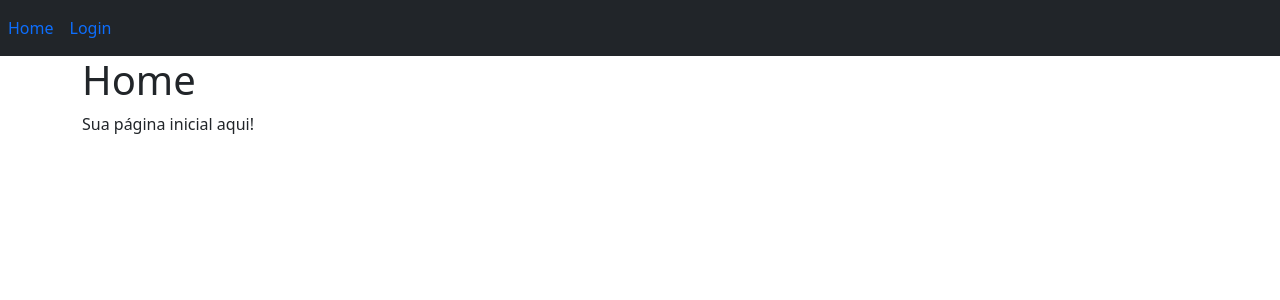
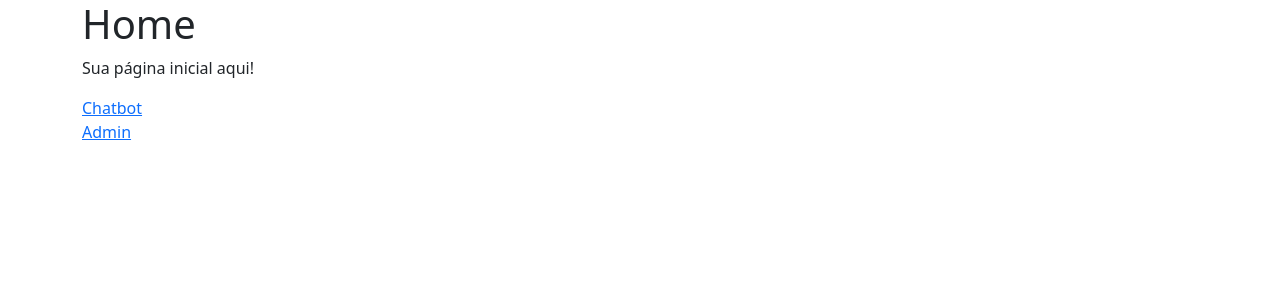
Before and after one commit to Ketlinl/chatbot, a Django app: page / in a window 1280 px wide. Shown: the top 300 px of the page. Run offline with Django 3.2, Linux system fonts and the light colour scheme.

Commit message:
Change home page

```diff
--- a/project/home/static/chatbot.js
+++ b/project/home/static/chatbot.js
@@ -16,9 +16,9 @@ function makeQuestion() {
   questionSended = questionSended.replace(/[^a-zA-Z0-9@,.;:!-\s]/g, '');
 
   const $msg = document.getElementById("msg");
-  const $userId = document.getElementById("user_id");
+  const $protocol = document.getElementById("protocol");
   const $codeBefore = document.getElementById("code_before");
-  const userId = Number($userId.value);
+  const protocol = Number($protocol.value);
   const codeBefore = Number($codeBefore.value);
 
   // Remove o link para rolar o scroll para o final de forma automática
@@ -28,7 +28,7 @@ function makeQuestion() {
   // Abre uma conexão HTTP
   const http = new XMLHttpRequest();
   const async = true;
-  http.open('GET', `/perguntas/${userId}/answer/${codeBefore}/${questionSended}/`, async);
+  http.open('GET', `/perguntas/${protocol}/answer/${codeBefore}/${questionSended}/`, async);
   http.setRequestHeader('Content-Type', 'application/x-www-form-urlencoded');
   // Executa na conclusão do envio da requisição.
   http.onreadystatechange = function() {
--- a/project/home/templates/base.html
+++ b/project/home/templates/base.html
@@ -8,36 +8,6 @@
     {% block css %}{% endblock %}
   </head>
   <body>
-    {% block nav %}
-      <nav class="navbar navbar-expand-sm bg-dark">
-        <ul class="navbar-nav">
-          <li class="nav-item">
-            <a class="nav-link" href="/">Home</a>
-          </li>
-          <li class="nav-item">
-            <a class="nav-link" href="/perguntas/{{user_id}}">Cadastro</a>
-          </li>
-          <li class="nav-item">
-            <a class="nav-link" href="#" onclick="window.open('http://localhost/perguntas/{{user_id}}/chatbot/', '', 'width=410,height=450');">
-              Chatbot
-            </a>
-          </li>
-          <li class="nav-item">
-            <a class="nav-link" href="/perguntas/{{user_id}}/criar-pergunta/">Criar Pergunta</a>
-          </li>
-          <li class="nav-item">
-            <a class="nav-link" href="/capturas/{{user_id}}/">Capturas</a>
-          </li>
-          <li class="nav-item">
-            <a class="nav-link" href="/perguntas/{{user_id}}/api/">API</a>
-          </li>
-          <li class="nav-item">
-            <a class="nav-link" href="/logout/">Sair</a>
-          </li>
-        </ul>
-      </nav>
-    {% endblock %}
-
     {% block body %}{% endblock %}
 
     <script src="https://cdn.jsdelivr.net/npm/bootstrap@5.1.3/dist/js/bootstrap.bundle.min.js"></script>
--- a/project/home/templates/chatbot.html
+++ b/project/home/templates/chatbot.html
@@ -29,7 +29,7 @@
       onkeypress="return Send(event)"
       placeholder="Digite a sua mensagem e tecle Enter..."
     />
-    <input type="hidden" id="user_id" value="{{user_id}}" />
+    <input type="hidden" id="protocol" value="{{protocol}}" />
     <input type="hidden" id="code_before" value="0" />
   </div>
 {% endblock %}
--- a/project/home/templates/home.html
+++ b/project/home/templates/home.html
@@ -1,20 +1,13 @@
 {% extends "base.html" %}
 {% block title %}Home{% endblock %}
-{% block nav %}
-  <nav class="navbar navbar-expand-sm bg-dark">
-    <ul class="navbar-nav">
-      <li class="nav-item">
-        <a class="nav-link" href="/">Home</a>
-      </li>
-      <li class="nav-item">
-        <a class="nav-link" href="/usuarios/login/">Login</a>
-      </li>
-    </ul>
-  </nav>
-{% endblock %}
 {% block body %}
   <div class="container">
     <h1>Home</h1>
     <p>Sua página inicial aqui!</p>
+    <a href="#" onclick="window.open('http://{{host}}/{{protocol}}/chatbot/', '', 'width=410,height=450');">
+      Chatbot
+    </a>
+    <br />
+    <a href="/admin/">Admin</a>
   </div>
 {% endblock %}
--- a/project/users/admin.py
+++ b/project/users/admin.py
@@ -129,4 +129,4 @@ admin.site.register(User, UserAdmin)
 admin.site.site_header = "Chatbot Theo"
 admin.site.site_title = "Parte Administrativa"
 admin.site.index_title = "Bem vindo a parte administrativa do chatbot Theo"
-admin.site.site_url = '/login/'
+admin.site.site_url = '/'
```
Also changed, not shown: project/home/templates/api.html (+1 -6 lines).
